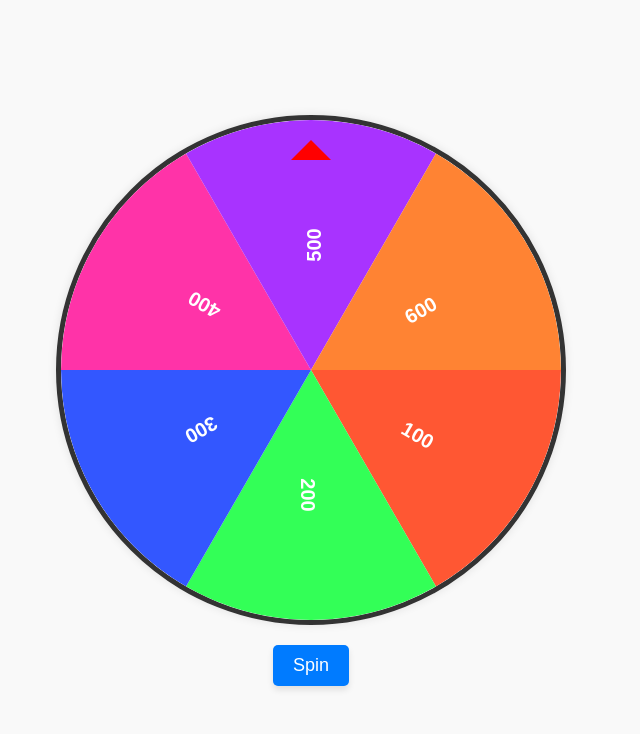
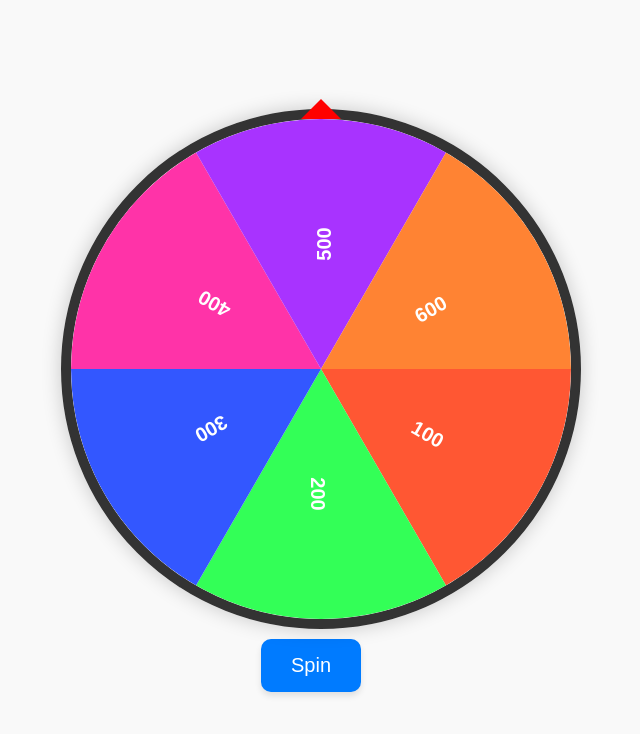
Before and after one commit to Ezagor-dev/claude-chatgpt, a plain HTML site: page 28 haziran/index.html in a window 1280 px wide. Shown: the whole page, without its empty margins (329-969 px from the left). Drawn offline with Linux system fonts and the light colour scheme.

Commit message:
Update index.html

```diff
--- a/28 haziran/index.html
+++ b/28 haziran/index.html
@@ -15,41 +15,49 @@
             margin: 0;
             font-family: Arial, sans-serif;
         }
+        #wheelContainer {
+            position: relative;
+            width: 500px;
+            height: 500px;
+        }
         #wheelCanvas {
-            border: 5px solid #333;
+            border: 10px solid #333;
             border-radius: 50%;
-            box-shadow: 0 0 10px rgba(0, 0, 0, 0.1);
-        }
-        button {
-            margin-top: 20px;
-            padding: 10px 20px;
-            font-size: 18px;
-            cursor: pointer;
-            background-color: #007BFF;
-            color: white;
-            border: none;
-            border-radius: 5px;
-            box-shadow: 0 4px 6px rgba(0, 0, 0, 0.1);
-            transition: background-color 0.3s;
-        }
-        button:hover {
-            background-color: #0056b3;
+            box-shadow: 0 0 20px rgba(0, 0, 0, 0.2);
         }
         #marker {
             position: absolute;
+            top: calc(50% - 260px);
+            left: calc(50% - 10px);
             width: 0;
             height: 0;
             border-left: 20px solid transparent;
             border-right: 20px solid transparent;
             border-bottom: 20px solid red;
-            top: calc(50% - 260px);
-            z-index: 1;
+        }
+        button {
+            margin-top: 30px;
+            padding: 15px 30px;
+            font-size: 20px;
+            cursor: pointer;
+            background-color: #007BFF;
+            color: white;
+            border: none;
+            border-radius: 10px;
+            box-shadow: 0 4px 6px rgba(0, 0, 0, 0.1);
+            transition: background-color 0.3s, transform 0.2s;
+        }
+        button:hover {
+            background-color: #0056b3;
+            transform: scale(1.05);
         }
     </style>
 </head>
 <body>
-    <div id="marker"></div>
-    <canvas id="wheelCanvas" width="500" height="500"></canvas>
+    <div id="wheelContainer">
+        <div id="marker"></div>
+        <canvas id="wheelCanvas" width="500" height="500"></canvas>
+    </div>
     <button onclick="spin()">Spin</button>
     <script src="wheel.js"></script>
 </body>
```
